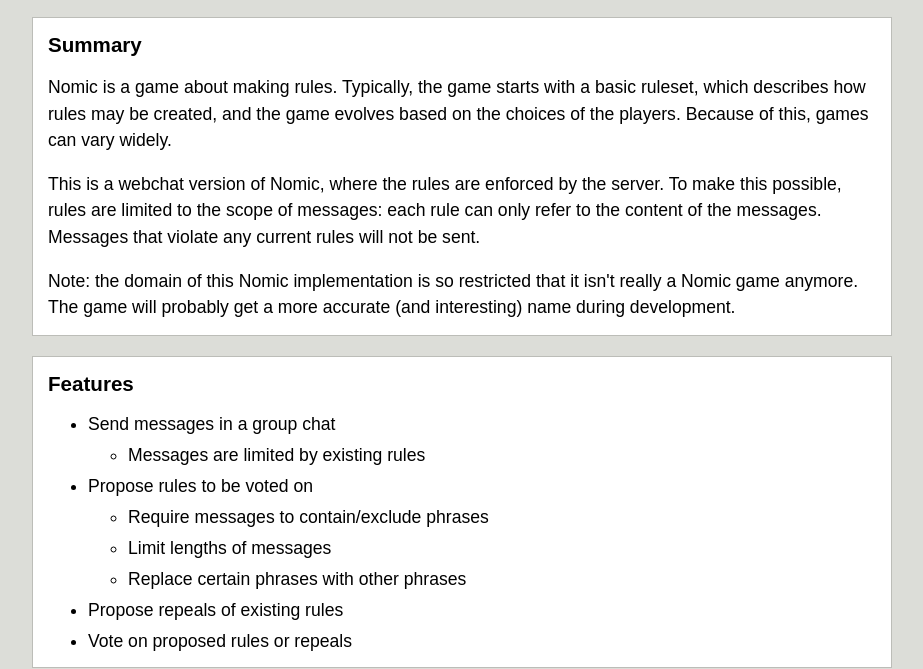
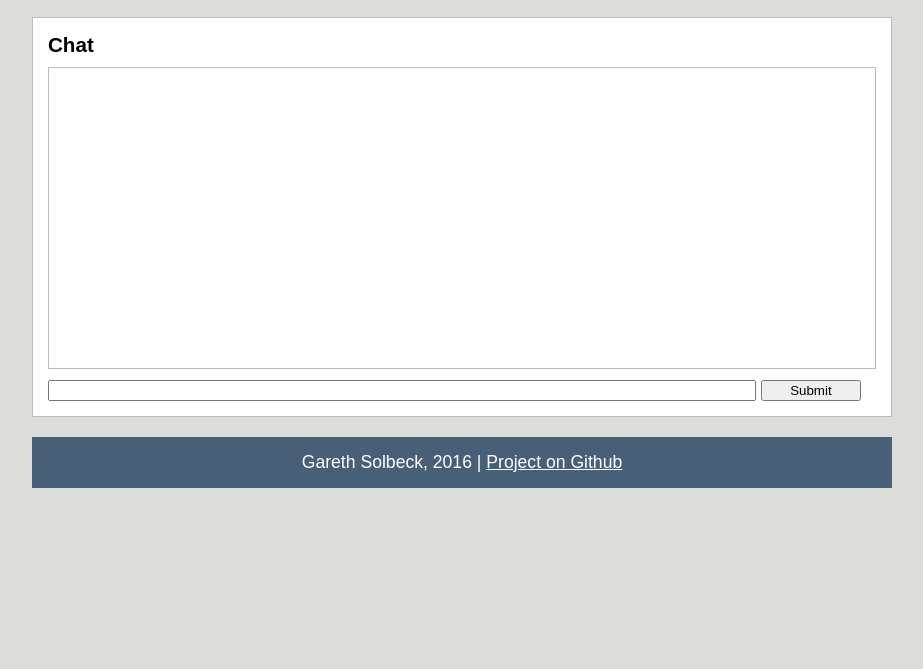
Before and after one commit to gsolbeck/cs4241-final, a website: page public/index.html in a window 1280 px wide. Shown: the part 141-810 px from the top of the page, without its empty margins (178-1101 px from the left). Drawn offline with Linux system fonts and the light colour scheme.

Commit message:
Add layout for chat client page

```diff
--- a/public/css/main.css
+++ b/public/css/main.css
@@ -66,3 +66,17 @@ footer.panel {
 footer.panel a {
   color: white;
 }
+
+#message-box {
+  border: 1px solid #bcbdb8;
+  height: 300px;
+  margin: 10px 0;
+}
+
+#message-input {
+  width: 700px;
+}
+
+#submit-button {
+  width: 100px;
+}
--- a/public/index.html
+++ b/public/index.html
@@ -14,53 +14,14 @@
     </header>
     <section class="panel">
       <hgroup>
-        <h3>Summary</h3>
+        <h3>Chat</h3>
       </hgroup>
-      <p>
-        <def>Nomic</def> is a game about making rules. Typically, the game
-        starts with a basic ruleset, which describes how rules may be created,
-        and the game evolves based on the choices of the players. Because of
-        this, games can vary widely.
-      </p>
-      <p>
-        This is a webchat version of Nomic, where the rules are enforced by
-        the server. To make this possible, rules are limited to the scope of
-        messages: each rule can only refer to the content of the messages.
-        Messages that violate any current rules will not be sent.
-      </p>
-      <p>
-        Note: the domain of this Nomic implementation is so restricted that it
-        isn't really a Nomic game anymore. The game will probably get a more
-        accurate (and interesting) name during development.
-      </p>
-    </section>
-    <section class="panel">
-      <hgroup>
-        <h3>Features</h3>
-      </hgroup>
-      <ul>
-        <li>Send messages in a group chat</li>
-        <ul><li>Messages are limited by existing rules</li></ul>
-        <li>Propose rules to be voted on</li>
-        <ul>
-          <li>Require messages to contain/exclude phrases</li>
-          <li>Limit lengths of messages</li>
-          <li>Replace certain phrases with other phrases</li>
-        </ul>
-        <li>Propose repeals of existing rules</li>
-        <li>Vote on proposed rules or repeals</li>
-      </ul>
-    </section>
-    <section class="panel">
-      <hgroup>
-        <h3>Stretch Goals</h3>
-      </hgroup>
-      <ul>
-        <li>Multiple simultaneous games</li>
-        <li>Add rules which relate to previous messages</li>
-        <li>Add user attributes (i.e: "points") which rules can operate on</li>
-        <li>Write rule language to allow for complex rules</li>
-      </ul>
+      <!-- Messages are displayed here -->
+      <div id="message-box"></div>
+      <form id="message-form">
+        <input id="message-input" type="text"></input>
+        <button id="submit-button">Submit</button>
+      </form>
     </section>
     <footer class="panel">
       Gareth Solbeck, 2016 | <a href="https://github.com/gsolbeck/cs4241-final">Project on Github</a>
```
Also changed, not shown: public/proposal.html (added, +67 -0 lines).
